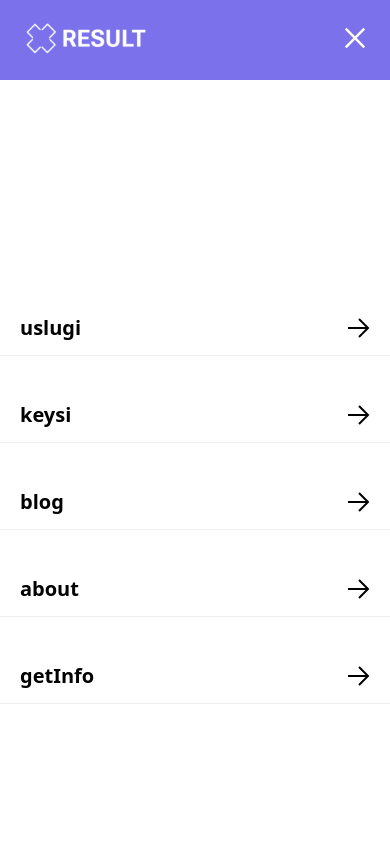
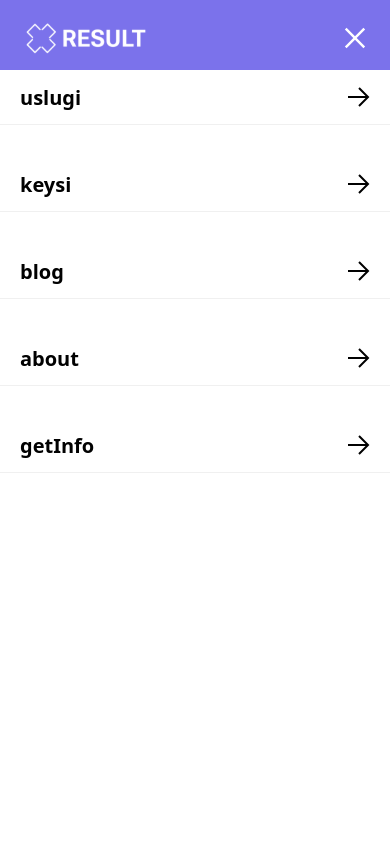
Before and after one commit to tarpeeton/result-me, a Next.js app: page /en in a window 390 px wide. Both pictures are taken after a click on the button 355 px from the left and 38 px from the top of the page. Shown: the top 844 px of the page. Built offline with nearby package versions, Linux system fonts and the light colour scheme; what i18next-resources-to-backend would draw is missing.

Commit message:
Mobile Menu

```diff
--- a/app/[lng]/components/Header/Header.js
+++ b/app/[lng]/components/Header/Header.js
@@ -91,7 +91,7 @@ const Header = ({ lng}) => {
 			</div>
 
 			{isMenuOpen && (
-				<div className='absolute top-[80px] left-0 w-full h-screen bg-white z-50 flex flex-col items-center justify-center space-y-8 text-2xl'>
+				<div className='absolute top-[70px] left-0 w-full h-screen bg-white z-50 flex flex-col  space-y-8 text-2xl'>
 					<Link
 						href='/about'
 						className='flex w-full justify-between items-center flex-row px-[20px] py-[15px] border-b-[1px] border-[#F0F0F0]'
```
